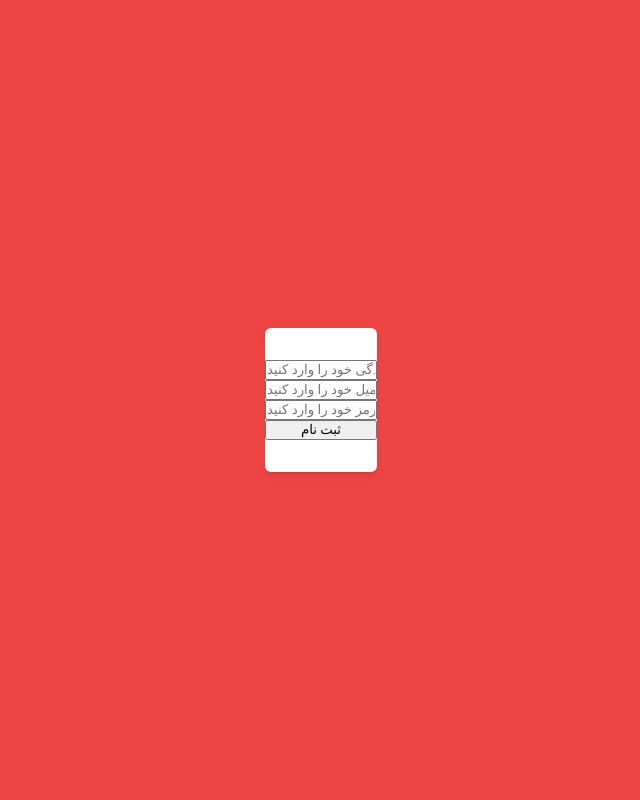
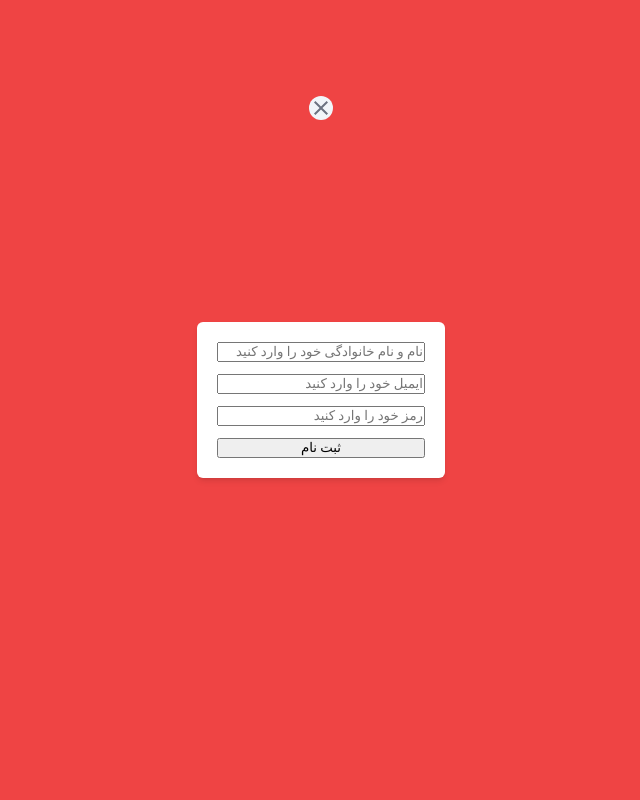
Before and after one commit to rahimtech/torobsmartOLD, a React (Create React App) app: page /Vitrin in a window 1280 px wide. Both pictures are taken after a click on the button "ثبت‌نام / ورود". Shown: the top 800 px of the page, without its empty margins (319-959 px from the left). Built offline with nearby package versions, Linux system fonts and the light colour scheme.

Commit message:
Add SignUp

```diff
--- a/src/components/Register/Register.jsx
+++ b/src/components/Register/Register.jsx
@@ -1,5 +1,6 @@
 import React, { useContext } from "react";
 import UserContext from "../context/userContext";
+import CloseIcon from "@mui/icons-material/Close";
 
 const Register = () => {
   const con = useContext(UserContext);
@@ -12,16 +13,29 @@ const Register = () => {
         className="bg-red-500 w-screen fixed h-screen z-20"
         onClick={() => con.setCheckReg("hidden")}
       ></div>
+      <CloseIcon
+        className="rounded-full bg-slate-100 text-gray-500 z-30 absolute items-center left-0 right-0 mx-auto top-24 hover:shadow-md hover:cursor-pointer text-center"
+        onClick={() => con.setCheckReg("hidden")}
+      />
       <div className="h-screen w-screen flex items-center">
         <div
-          className={`flex justify-center flex-col mx-auto my-auto w-28 h-36 shadow-md bg-white !z-30 rounded-md`}
+          className={`flex justify-center w-52 h-auto rtl flex-col mx-auto my-auto p-5 shadow-md bg-white !z-30 rounded-md`}
         >
           <input
             type="text"
             placeholder="نام و نام خانوادگی خود را وارد کنید"
+            className="mb-3"
           />
-          <input type="email" placeholder="ایمیل خود را وارد کنید" />
-          <input type="password" placeholder="رمز خود را وارد کنید" />
+          <input
+            type="email"
+            placeholder="ایمیل خود را وارد کنید"
+            className="mb-3"
+          />
+          <input
+            type="password"
+            placeholder="رمز خود را وارد کنید"
+            className="mb-3"
+          />
           <button type="submit">ثبت نام</button>
         </div>
       </div>
--- a/src/css/output.css
+++ b/src/css/output.css
@@ -24,6 +24,30 @@
   top: 0.5rem;
 }
 
+.left-0 {
+  left: 0px;
+}
+
+.right-0 {
+  right: 0px;
+}
+
+.top-8 {
+  top: 2rem;
+}
+
+.top-10 {
+  top: 2.5rem;
+}
+
+.top-24 {
+  top: 6rem;
+}
+
+.\!z-30 {
+  z-index: 30 !important;
+}
+
 .z-10 {
   z-index: 10;
 }
@@ -34,10 +58,6 @@
 
 .z-30 {
   z-index: 30;
-}
-
-.\!z-30 {
-  z-index: 30 !important;
 }
 
 .m-2 {
@@ -70,6 +90,18 @@
   margin-top: 2.25rem;
 }
 
+.mb-3 {
+  margin-bottom: 0.75rem;
+}
+
+.mt-8 {
+  margin-top: 2rem;
+}
+
+.mt-6 {
+  margin-top: 1.5rem;
+}
+
 .block {
   display: block;
 }
@@ -98,6 +130,10 @@
   height: 100vh;
 }
 
+.h-24 {
+  height: 6rem;
+}
+
 .min-h-screen {
   min-height: 100vh;
 }
@@ -120,6 +156,10 @@
 
 .w-screen {
   width: 100vw;
+}
+
+.w-52 {
+  width: 13rem;
 }
 
 .list-none {
@@ -166,6 +206,10 @@
   border-radius: 0.125rem;
 }
 
+.rounded-full {
+  border-radius: 9999px;
+}
+
 .border-2 {
   border-width: 2px;
 }
@@ -189,9 +233,9 @@
   background-color: rgb(249 250 251 / var(--tw-bg-opacity));
 }
 
-.bg-white {
+.bg-red-500 {
   --tw-bg-opacity: 1;
-  background-color: rgb(255 255 255 / var(--tw-bg-opacity));
+  background-color: rgb(239 68 68 / var(--tw-bg-opacity));
 }
 
 .bg-slate-800 {
@@ -199,9 +243,23 @@
   background-color: rgb(30 41 59 / var(--tw-bg-opacity));
 }
 
-.bg-red-500 {
+.bg-white {
   --tw-bg-opacity: 1;
-  background-color: rgb(239 68 68 / var(--tw-bg-opacity));
+  background-color: rgb(255 255 255 / var(--tw-bg-opacity));
+}
+
+.bg-slate-500 {
+  --tw-bg-opacity: 1;
+  background-color: rgb(100 116 139 / var(--tw-bg-opacity));
+}
+
+.bg-slate-100 {
+  --tw-bg-opacity: 1;
+  background-color: rgb(241 245 249 / var(--tw-bg-opacity));
+}
+
+.p-5 {
+  padding: 1.25rem;
 }
 
 .px-10 {
@@ -222,6 +280,11 @@
 .py-2 {
   padding-top: 0.5rem;
   padding-bottom: 0.5rem;
+}
+
+.px-5 {
+  padding-left: 1.25rem;
+  padding-right: 1.25rem;
 }
 
 .pr-2 {
@@ -253,6 +316,16 @@
 .text-gray-600 {
   --tw-text-opacity: 1;
   color: rgb(75 85 99 / var(--tw-text-opacity));
+}
+
+.text-white {
+  --tw-text-opacity: 1;
+  color: rgb(255 255 255 / var(--tw-text-opacity));
+}
+
+.text-gray-500 {
+  --tw-text-opacity: 1;
+  color: rgb(107 114 128 / var(--tw-text-opacity));
 }
 
 .\!no-underline {
@@ -322,3 +395,9 @@ body{
   --tw-shadow-colored: 0 10px 15px -3px var(--tw-shadow-color), 0 4px 6px -4px var(--tw-shadow-color);
   box-shadow: var(--tw-ring-offset-shadow, 0 0 #0000), var(--tw-ring-shadow, 0 0 #0000), var(--tw-shadow);
 }
+
+.hover\:shadow-md:hover {
+  --tw-shadow: 0 4px 6px -1px rgb(0 0 0 / 0.1), 0 2px 4px -2px rgb(0 0 0 / 0.1);
+  --tw-shadow-colored: 0 4px 6px -1px var(--tw-shadow-color), 0 2px 4px -2px var(--tw-shadow-color);
+  box-shadow: var(--tw-ring-offset-shadow, 0 0 #0000), var(--tw-ring-shadow, 0 0 #0000), var(--tw-shadow);
+}
```
Also changed, not shown: src/server/package.json (added, +20 -0 lines), 2 other files (tests, documents, lock files or other folders).
